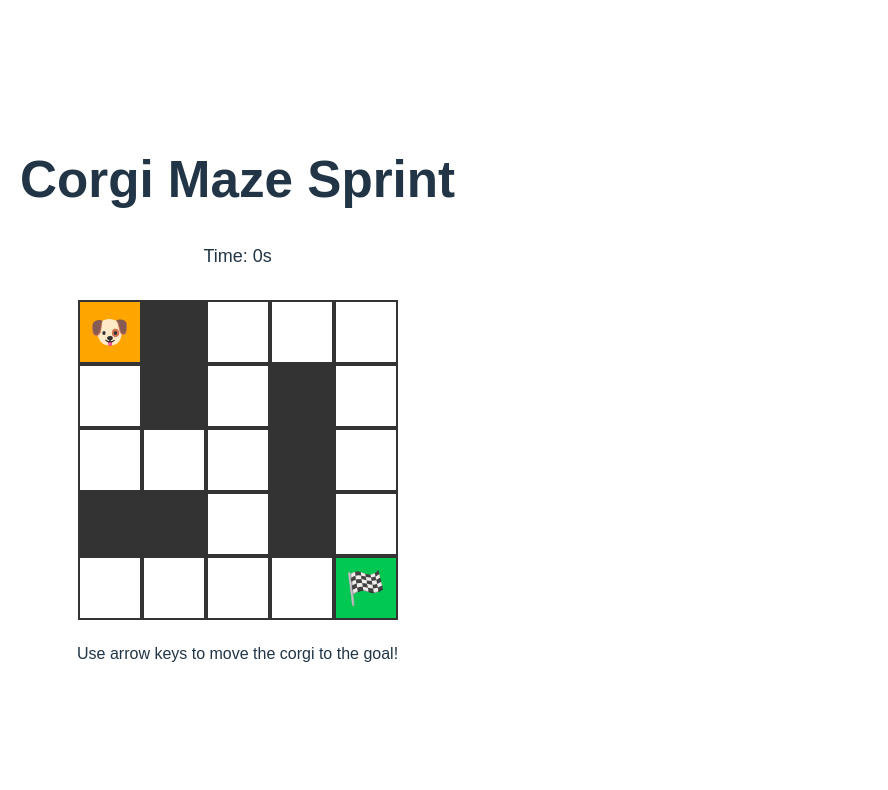
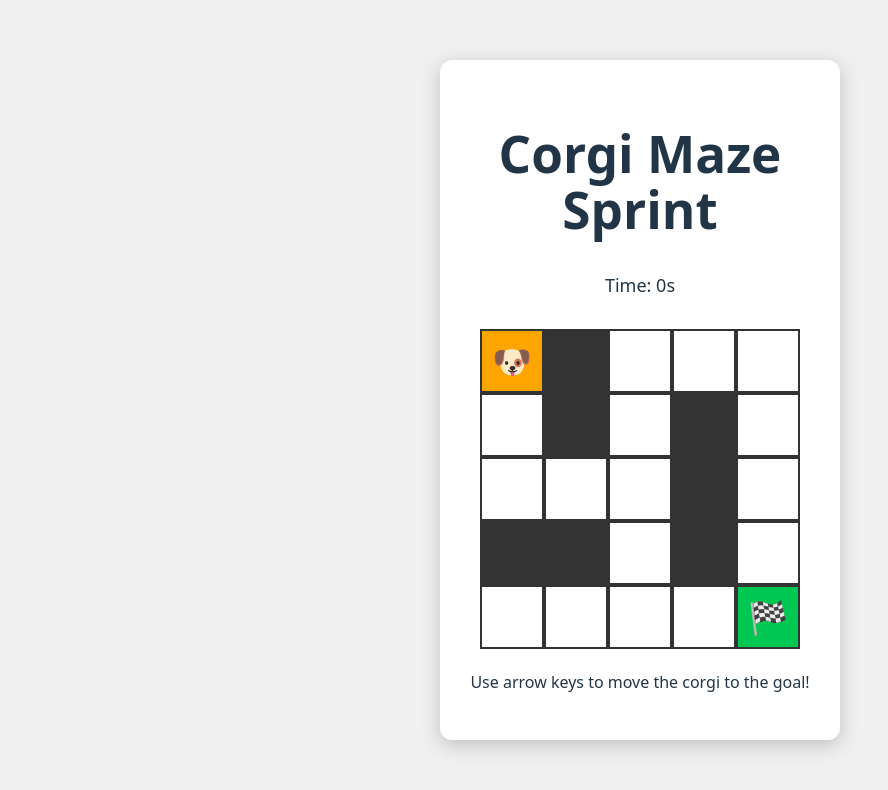
Before and after one commit to brendanbobryk/corgi-maze-sprint, a React (Vite) app in the folder corgi-maze-sprint/: page / in a window 1280 px wide. Shown: the top 790 px of the page, without its empty margins (0-888 px from the left). Built offline with nearby package versions, Linux system fonts and the light colour scheme.

Commit message:
centered game in the browser window

```diff
--- a/corgi-maze-sprint/src/App.css
+++ b/corgi-maze-sprint/src/App.css
@@ -1,14 +1,39 @@
-.app {
-  text-align: center;
-  font-family: "Arial", sans-serif;
-  padding: 20px;
+/* Full viewport centering */
+html, body {
+  margin: 0;
+  padding: 0;
+  height: 100%;
 }
 
+.app {
+  display: flex;
+  justify-content: center;
+  align-items: center;
+  height: 100vh; /* full viewport height */
+  width: 100vw;
+  background-color: #f0f0f0;
+}
+
+/* Container for the game elements */
+.game-container {
+  text-align: center;
+  padding: 30px;
+  background-color: #fff;
+  border-radius: 12px;
+  box-shadow: 0 5px 20px rgba(0,0,0,0.2);
+  /* Remove inline-block */
+  max-width: 400px; /* optional, constrains container width */
+  width: 100%;
+  box-sizing: border-box;
+}
+
+/* Timer styling */
 .timer {
   font-size: 18px;
   margin-bottom: 10px;
 }
 
+/* Maze grid */
 .maze {
   display: inline-block;
   margin-top: 20px;
@@ -35,11 +60,11 @@
 }
 
 .player {
-  background-color: #ffa500; /* orange */
+  background-color: #ffa500;
 }
 
 .goal {
-  background-color: #00c853; /* green */
+  background-color: #00c853;
 }
 
 .instructions {
--- a/corgi-maze-sprint/src/App.jsx
+++ b/corgi-maze-sprint/src/App.jsx
@@ -64,6 +64,7 @@ function App() {
 
   return (
     <div className="app">
+      <div className="game-container">
         <h1>Corgi Maze Sprint</h1>
         <p className="timer">Time: {time}s</p>
         <div className="maze">
@@ -88,6 +89,7 @@ function App() {
         </div>
         <p className="instructions">Use arrow keys to move the corgi to the goal!</p>
       </div>
+    </div>
   );
 }
 
```
Lines whose indentation alone changed are shown as unchanged.
